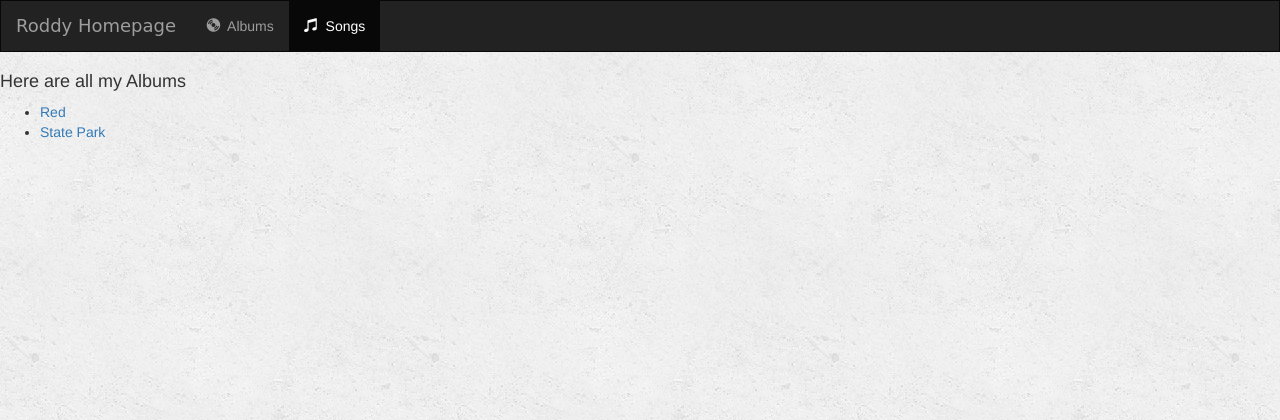
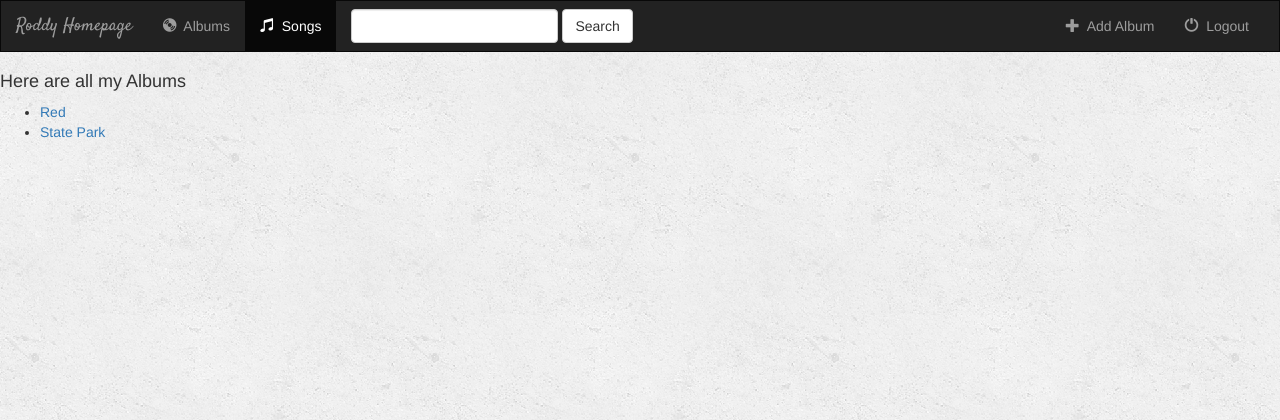
Before and after one commit to judas79/djangotheNewBoston, a Django app: page /music/ in a window 1280 px wide. Shown: the top 420 px of the page. Run offline with Django 3.2, Linux system fonts and the light colour scheme; data comes from the database, SQL or seed files in the repository; some libraries are stand-ins or nearby versions.

Commit message:
Lesson 27 updated

```diff
--- a/music/templates/music/index.html
+++ b/music/templates/music/index.html
@@ -12,13 +12,13 @@ then the files are added one at a time-->
 
 <!-- L25 you can load the framework; bootstrap from a CDN, then use bootstrap-->
 <!--<link rel="stylesheet" href="https://maxcdn.bootstrapcdn.com/bootstrap/3.3.6/css/bootstrap.min.css">-->
-<!-- L25 or download it, and link to it locally.-->
+<!-- L25 or download it, and link to it locally. L27 put bootstrap before other CDN links to overide B.straps defaults-->
 {% comment %}<!--<link rel="stylesheet" href="{% static 'music/bootstrap.min.css' %}")>-->{% endcomment %}
 <link href="//netdna.bootstrapcdn.com/bootstrap/3.0.0/css/bootstrap.min.css" rel="stylesheet">
 
 
 <!--lesson 26 L26 This external file source, is a font from Google:-->
-<!--<link href="//fonts.googleapis.com/css?family=Satisfy" rel="stylesheet" type="text/css">-->
+<link href="//fonts.googleapis.com/css?family=Satisfy" rel="stylesheet" type="text/css">
 <link href="https://stackpath.bootstrapcdn.com/font-awesome/4.7.0/css/font-awesome.min.css" rel="stylesheet" type="text/css">
 
 <!--L25add the file that points to the 'static' directory then the sub folder /music and then add the files, manually-->
@@ -54,8 +54,9 @@ L26 navbar-default is light colored, navbar-inverse is black-->
         </div>
 
         <!-- Items
-        L26 Make all our toolbar navigational items collapsible-->
-        <div class="collapse navbar-collapse">
+        L26 Make all our toolbar navigational items collapsible,
+        L27 added id="topNavBar" to make all items in navigation bar collapsible-->
+        <div class="collapse navbar-collapse" id="topNavBar">
             <!-- make a numbered unordered list using class navbar-nav -->
             <ul class="nav navbar-nav">
                 <!-- list item 'Album -->
@@ -75,6 +76,34 @@ L26 navbar-default is light colored, navbar-inverse is black-->
                 </li>
             </ul>
 
+            <!--L27 This area is for the search button -->
+            <form class="navbar-form navbar-left" role='search' method='get' action='#'>
+                <!-- L27 search button areas stylle-->
+                <div class="form-group">
+                    <!-- L27 where the user enters text and stores the query-->
+                    <input type="text"class="form-control" name="q" value="">
+                </div>
+                <!-- L27 the submit button for the search box with default colors -->
+                <button type="submit" class="btn btn-default">Search</button>
+            </form>
+            <!-- L27 copied from above, changed to navbar-right -->
+            <ul class="nav navbar-nav navbar-right">
+                <li class="">
+                    <!-- associated link item to  -->
+                    <a href="#">
+                        <!-- plus glyph icon within 'Add Album' -->
+                        <span class="glyphicon glyphicon-plus" aria-hidden="true"></span>&nbsp; Add Album
+                    </a>
+                </li>
+                <li class="">
+                    <!-- associated link item to  -->
+                    <a href="#">
+                        <!-- off glyph icon (log off), within 'Logout' -->
+                        <span class="glyphicon glyphicon-off" aria-hidden="true"></span>&nbsp; Logout
+                    </a>
+                </li>
+
+            </ul>
         </div>
     </div>
 </nav>
```
